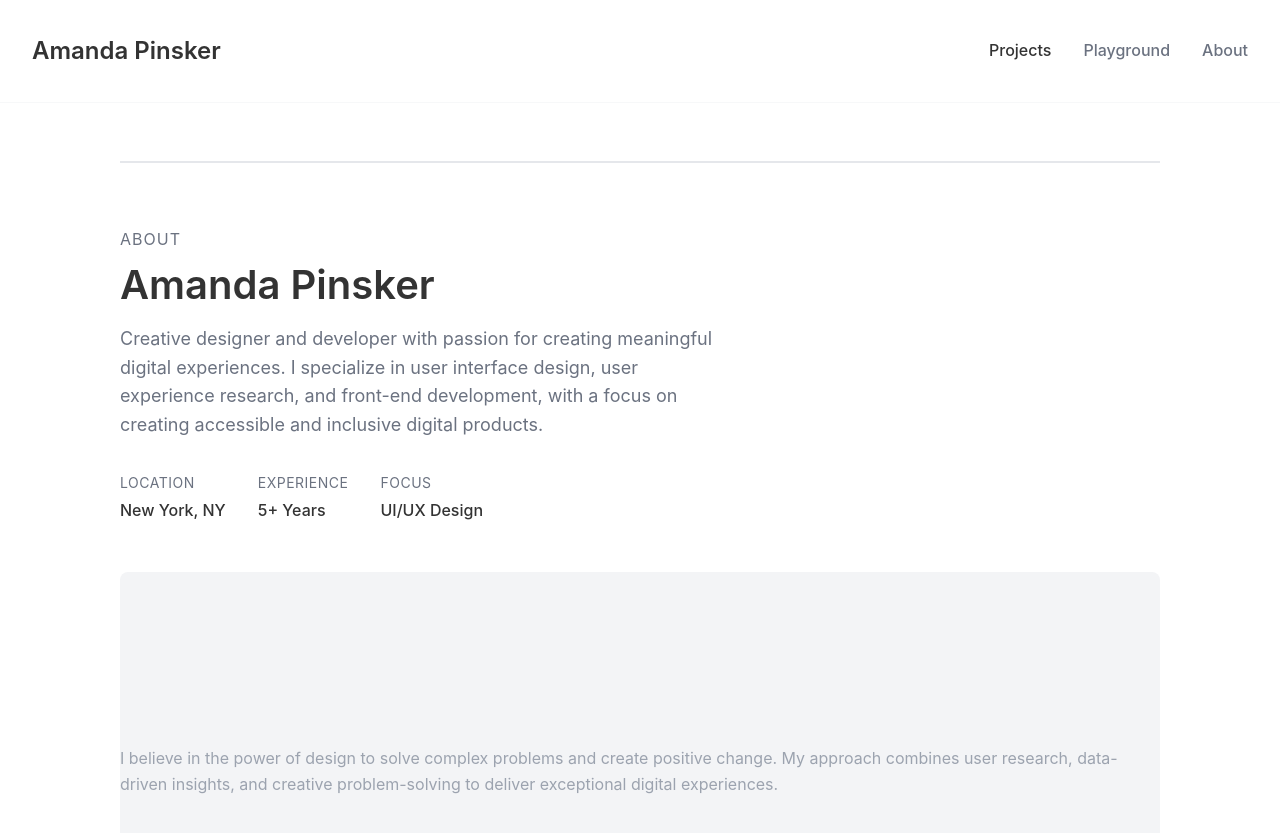
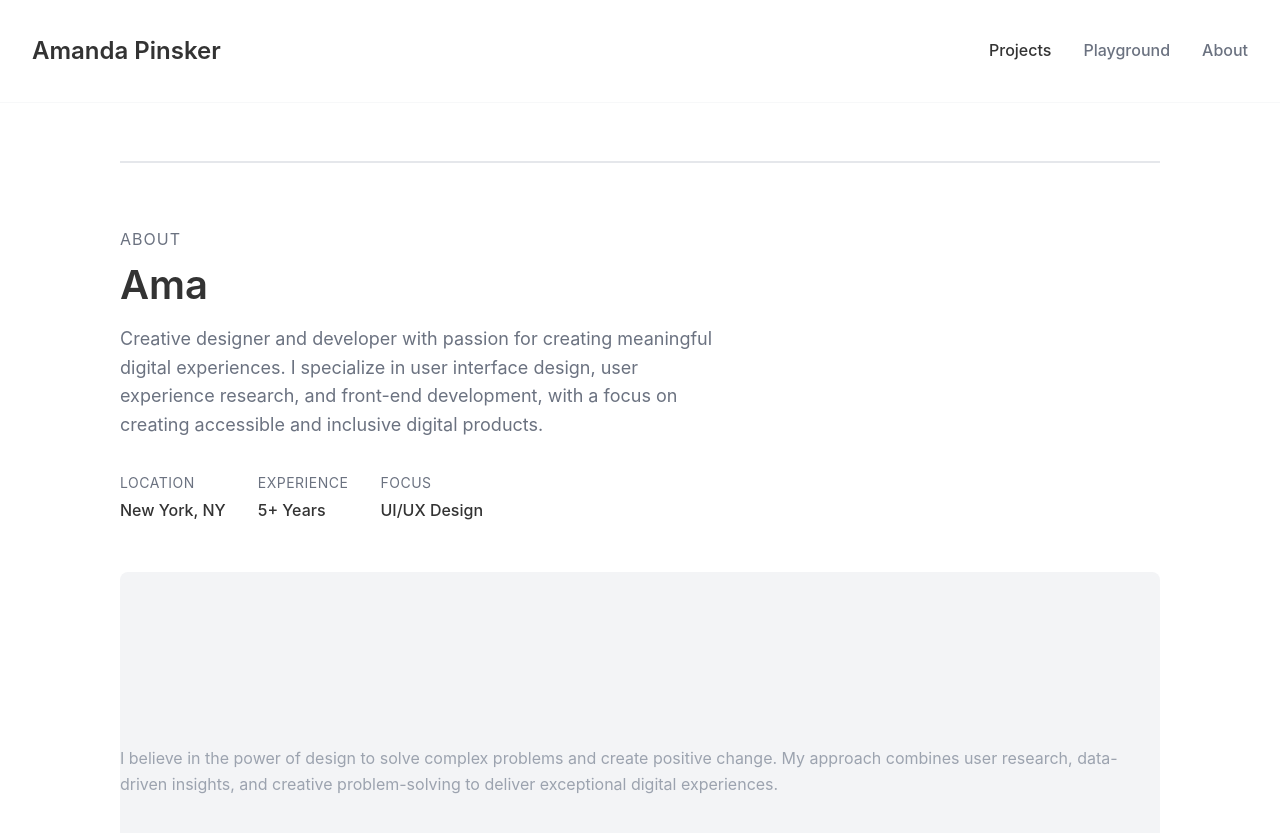
Before and after one commit to Etterlivet/Port2, a Jekyll site: the page built from index.md, in a window 1280 px wide and 900 px high, scrolled down 4611 px. Shown: the top 833 px of the window. Built offline with Jekyll 4.4.1, drawn with Linux system fonts in a browser that asks for light colours.

Commit message:
Update projects.html

```diff
--- a/_layouts/projects.html
+++ b/_layouts/projects.html
@@ -65,7 +65,7 @@ layout: default
 <div id="about-section" class="project-page">
   <div class="project-header">
     <div class="project-number">About</div>
-    <h2 class="project-main-title">Amanda Pinsker</h2>
+    <h2 class="project-main-title">Ama </h2>
     <p class="project-description">
       {{ site.data.about.intro | default: "Creative designer and developer with passion for creating meaningful digital experiences. Based in [Location], I specialize in user interface design, user experience research, and front-end development." }}
     </p>
```
